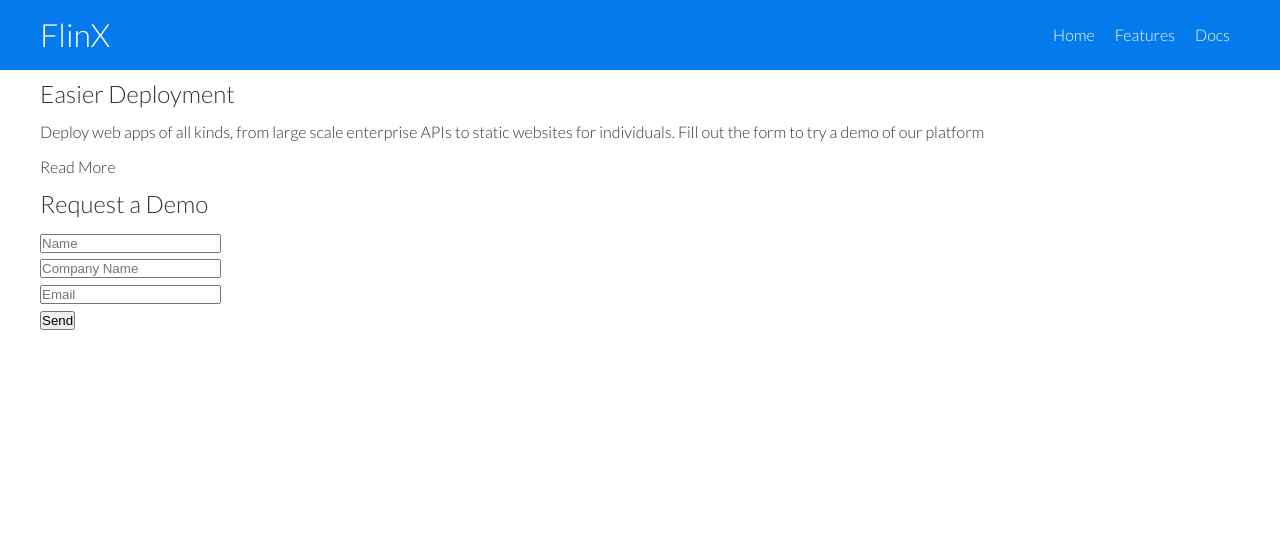
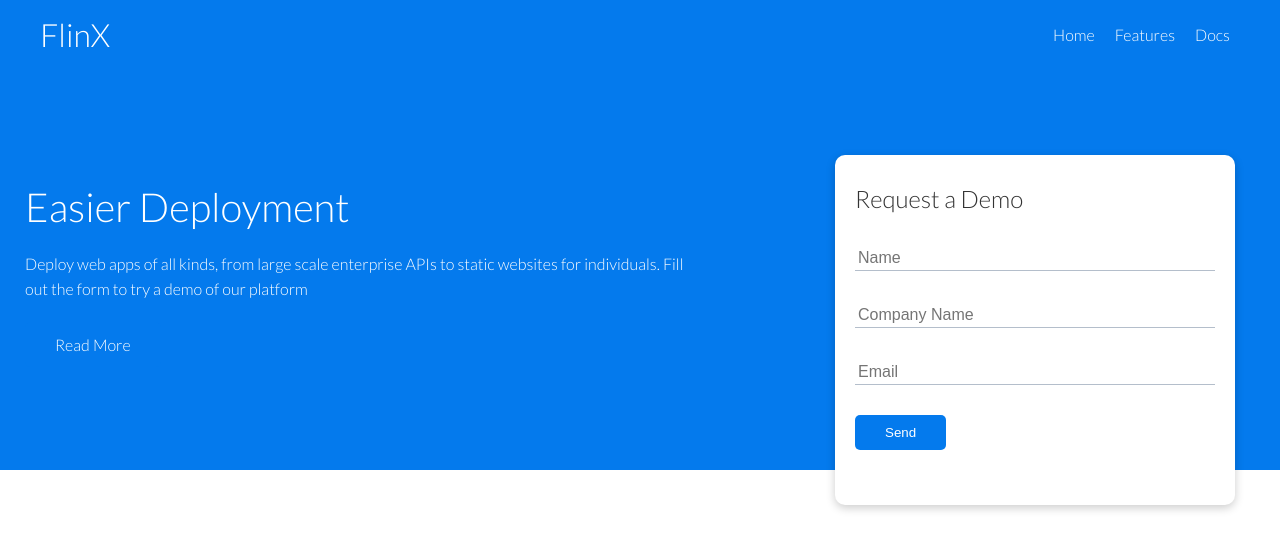
Before and after one commit to brian-ambani/modern-landing-page, a plain HTML site: page index.html in a window 1280 px wide. Drawn offline with Linux system fonts and the light colour scheme.

Commit message:
updated the main.css file

```diff
--- a/css/main.css
+++ b/css/main.css
@@ -1,4 +1,9 @@
 @import url('https://fonts.googleapis.com/css2?family=Lato:wght@300&family=Montserrat:wght@100;200;300;500&display=swap');
+
+
+:root {
+    --primary-color: #047aed;
+}
 
 *{
     box-sizing: border-box;
@@ -35,8 +40,9 @@ img {
     width: 100%;
 }
 
+/* navbar */
 .navbar {
-    background-color: #047aed;
+    background-color: var(--primary-color);
     color: #fff;
     height: 70px;
 }
@@ -55,6 +61,52 @@ img {
     border-bottom: 2px #fff solid;
 }
 
+/* Showcase */
+.showcase {
+    height: 400px;
+    background-color: var(--primary-color);
+    color: #fff;
+    position: relative;
+
+}
+.showcase h1 {
+    font-size: 40px;
+}
+
+.showcase p {
+    margin: 20px 0;
+}
+
+.showcase .grid{
+    overflow: visible;
+    grid-template-columns: 55% 45%;
+    gap: 30px;
+}
+
+.showcase-form {
+    position: relative;
+    top: 60px;
+    height: 350px;
+    width: 400px;
+    padding: 40px;
+    z-index: 100;
+    justify-self: flex-end;
+}
+
+.showcase-form .form-control {
+    margin: 30px 0;
+}
+
+.showcase-form input[type='text'],
+.showcase-form input[type='email'] {
+    border: 0;
+    border-bottom: 1px solid #b4becb;
+    outline: none;
+    width: 100%;
+    padding: 3px;
+    font-size: 16px;
+}
+/* Utilities */
 .container {
     min-width: 1100px;
     margin: 0 auto;
@@ -68,3 +120,33 @@ img {
     align-items: center;
     height: 100%;
 }
+
+
+.grid {
+    display: grid;
+    grid-template-columns: repeat(2, 1fr);
+    gap: 20px;
+    justify-content: center;
+    align-items: center;
+    height: 100%;
+
+}
+
+.btn {
+    display: inline-block;
+    padding: 10px 30px;
+    cursor: pointer;
+    background-color: var(--primary-color);
+    color: #fff;
+    border: none;
+    border-radius: 5px;
+}
+
+.card {
+    background-color: #fff;
+    color: #333;
+    border-radius: 10px;
+    box-shadow: 0 3px 10px rgba(0,0,0,0.2);
+    padding: 20px;
+    margin: 20px;
+}
```
